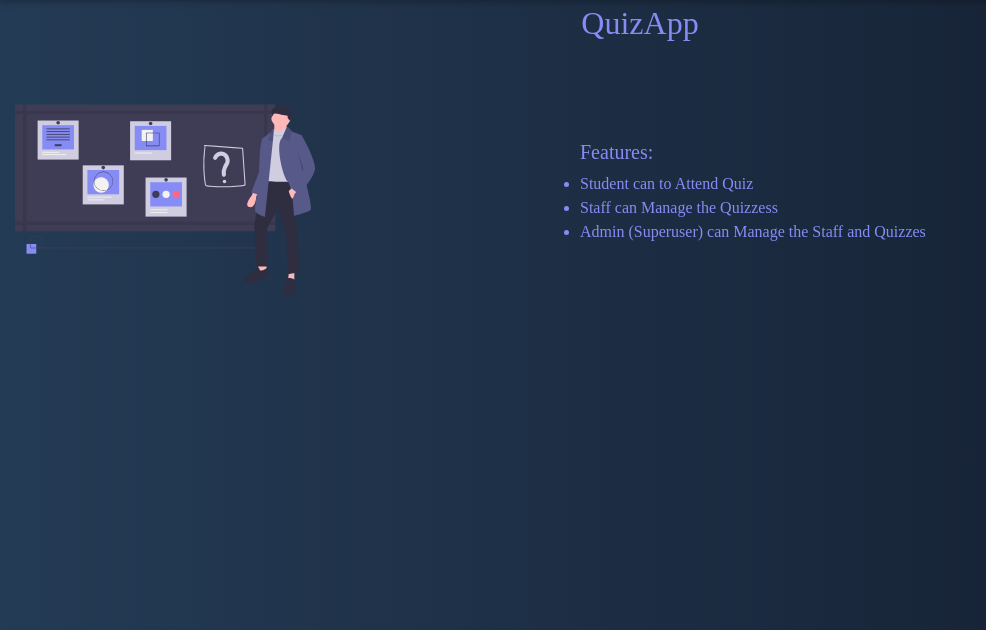
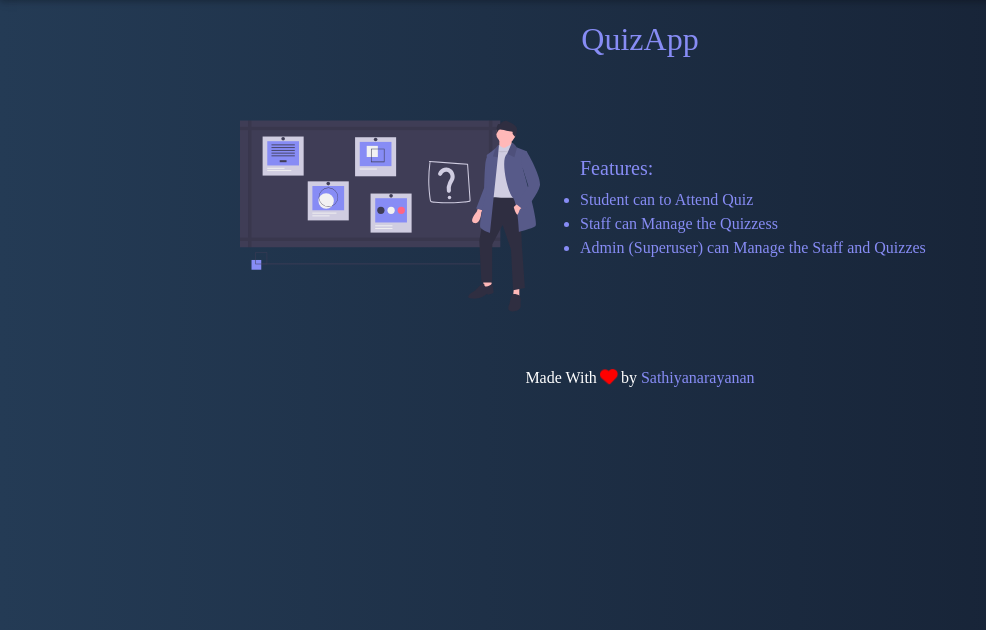
Before and after one commit to Sathiyanarayanan-M/quizApp_django, a Django app: page / in a window 1280 px wide. Shown: the part 56-686 px from the top of the page, without its empty margins (0-986 px from the left). Run offline with Django 3.2, Linux system fonts and the light colour scheme; some libraries are stand-ins or nearby versions.

Commit message:
Design Updated

```diff
--- a/authentication/templates/home.html
+++ b/authentication/templates/home.html
@@ -1,14 +1,13 @@
 {% extends 'index.html' %} {% block content %} {% load static %}
-<div class="heading-main">
-  <center><h2 >QuizApp</h2></center>
+<div class="heading-main pt-3">
+  <center><h2>QuizApp</h2></center>
 </div>
-<div class="container homepage row">
-    <div class="col-md">
+<div class="container homepage row  ">
+  <div class="col-md ">
     <img class="img-fluid" src="{% static 'images/undraw_quiz.svg' %}" />
   </div>
   <div class="col-md">
     <ul class="u-list-home">
-
       <h5>Features:</h5>
       <li>Student can to Attend Quiz</li>
       <li>Staff can Manage the Quizzess</li>
@@ -16,4 +15,20 @@
     </ul>
   </div>
 </div>
+<!-- Footer -->
+
+<!-- Copyright -->
+<div class="footer-copyright text-center text-white">
+  Made With <i class="fas fa-heart animated tada infinite"></i> by
+  <a
+    href="https://sathiyanarayanan-m.github.io/"
+    target="_blank"
+    style="color: #878cf5"
+  >
+    Sathiyanarayanan</a
+  >
+</div>
+<!-- Copyright -->
+
+<!-- Footer -->
 {% endblock %}
--- a/static/css/style.css
+++ b/static/css/style.css
@@ -40,7 +40,7 @@ body {
 .homepage .img-fluid {
   height: 300px;
   width: 300px;
-  float: left;
+  float: right;
 }
 .u-list-home{
   color:#878cf5;
@@ -52,23 +52,34 @@ body {
   padding: 5px;
 
 }
+.fa-heart{
+  color: red;
+}
 
 /* Login and Registration */
 
 .logform {
-  margin-top: 100px;
-  max-width: 400px;
+  max-width: 300px;
   padding: 15px 35px 10px;
   margin: 0 auto;
-  background-color: #fff;
-  border: 1px solid rgba(0,0,0,0,.1);
-  border-radius: 1rem;
+  color: #fff;
+  background: rgba( 135, 140, 245, 0.60 );
+box-shadow: 0 8px 32px 0 rgba( 31, 38, 135, 0.37 );
+backdrop-filter: blur( 2.0px );
+-webkit-backdrop-filter: blur( 2.0px );
+border-radius: 20px;
+border: 1px solid rgba( 255, 255, 255, 0.18 );
+
 
 }
 
 .login-container{
-    margin-top: 100px;
+    margin-top: 50px;
 }
+
+
+
+
 .register-container{
     margin-top: 20px;
 }
```
Also changed, not shown: authentication/templates/login.html (+4 -4 lines), db.sqlite3. Lines whose indentation alone changed are shown as unchanged.
